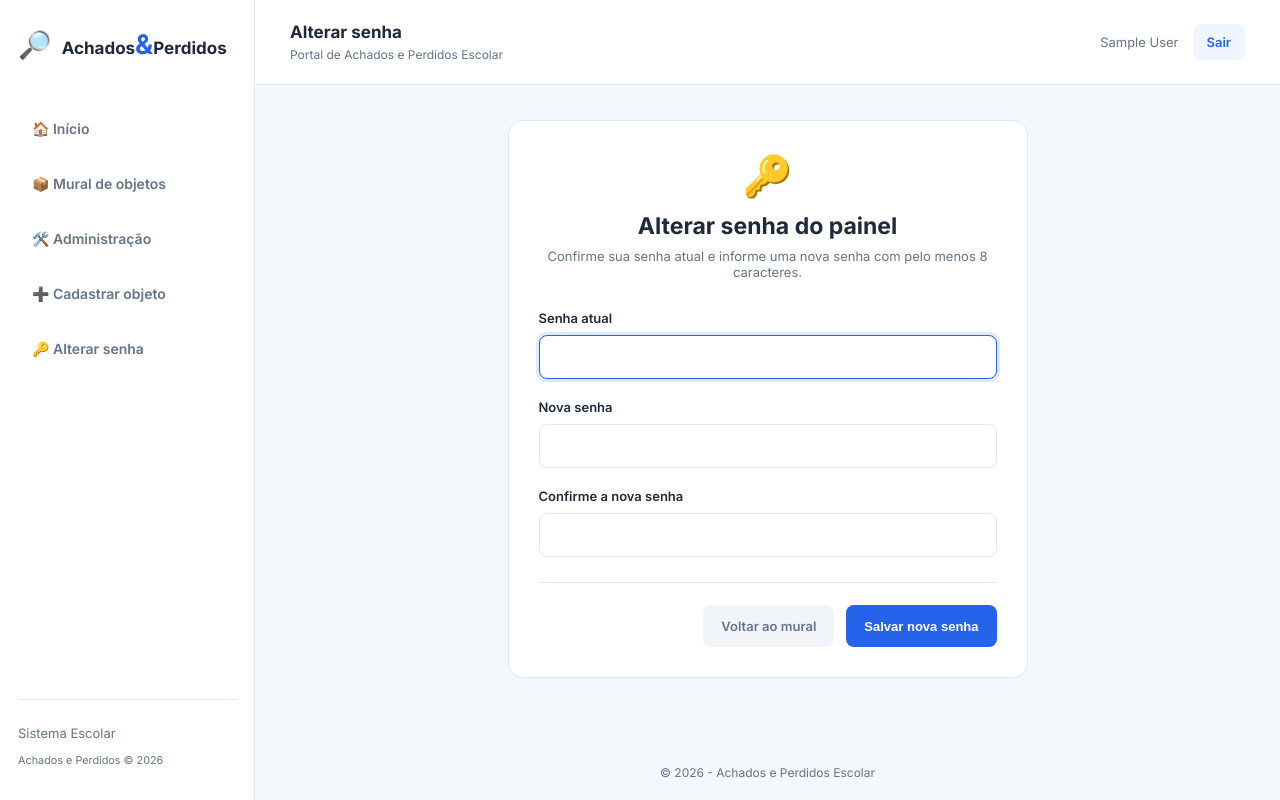
After one commit to DaviSilvamberg/Achados-e-perdidos, a Laravel app: page /admin/senha in a window 1280 px wide. The commit adds this page. Run offline with Laravel 12, Linux system fonts and the light colour scheme; the visitor is signed in with stand-in values (Sample User, id 1).

Commit message:
Atualização final do código.

```diff
--- a/app/Http/Controllers/AdminAuthController.php
+++ b/app/Http/Controllers/AdminAuthController.php
@@ -2,10 +2,12 @@
 
 namespace App\Http\Controllers;
 
+use App\Models\User;
 use Illuminate\Contracts\View\View;
 use Illuminate\Http\RedirectResponse;
 use Illuminate\Http\Request;
 use Illuminate\Support\Facades\Auth;
+use Illuminate\Support\Facades\Hash;
 
 class AdminAuthController extends Controller
 {
@@ -21,29 +23,39 @@ class AdminAuthController extends Controller
     public function store(Request $request): RedirectResponse
     {
         $credentials = $request->validate([
-            'email' => ['required', 'email'],
             'password' => ['required', 'string'],
         ]);
 
-        if (! Auth::attempt($credentials, $request->boolean('remember'))) {
+        $admin = User::query()->where('is_admin', true)->first();
+
+        if ($admin === null || ! Hash::check($credentials['password'], $admin->password)) {
             return back()->withErrors([
-                'email' => 'E-mail ou senha inválidos.',
-            ])->onlyInput('email');
+                'password' => 'Senha inválida.',
+            ])->onlyInput('remember');
         }
 
-        if (! Auth::user()->isAdmin()) {
-            Auth::logout();
-            $request->session()->invalidate();
-            $request->session()->regenerateToken();
-
-            return redirect()->route('login')->withErrors([
-                'email' => 'Esta conta não possui acesso de administrador.',
-            ])->onlyInput('email');
-        }
-
+        Auth::login($admin, $request->boolean('remember'));
         $request->session()->regenerate();
 
         return redirect()->intended(route('admin.dashboard'));
+    }
+
+    public function editPassword(): View
+    {
+        return view('auth.admin-password');
+    }
+
+    public function updatePassword(Request $request): RedirectResponse
+    {
+        $data = $request->validate([
+            'current_password' => ['required', 'current_password'],
+            'password' => ['required', 'string', 'min:8', 'max:255', 'confirmed'],
+        ]);
+
+        $request->user()->update(['password' => $data['password']]);
+
+        return redirect()->route('admin.password.edit')
+            ->with('success', 'Senha alterada com sucesso.');
     }
 
     public function destroy(Request $request): RedirectResponse
--- a/config/admin.php
+++ b/config/admin.php
@@ -1,6 +1,5 @@
 <?php
 
 return [
-    'email' => env('ADMIN_EMAIL'),
     'password' => env('ADMIN_PASSWORD'),
 ];
--- /dev/null
+++ b/resources/views/auth/admin-password.blade.php
@@ -0,0 +1,38 @@
+@extends('layouts.app')
+
+@section('title', 'Alterar senha do administrador')
+@section('page-title', 'Alterar senha')
+
+@section('content')
+    <div class="form-container login-container">
+        <div class="form-heading">
+            <div class="form-icon">🔑</div>
+            <h1>Alterar senha do painel</h1>
+            <p>Confirme sua senha atual e informe uma nova senha com pelo menos 8 caracteres.</p>
+        </div>
+
+        <form action="{{ route('admin.password.update') }}" method="POST">
+            @csrf
+
+            <div class="form-group">
+                <label for="current_password">Senha atual</label>
+                <input id="current_password" type="password" name="current_password" autocomplete="current-password" required autofocus>
+            </div>
+
+            <div class="form-group login-password">
+                <label for="password">Nova senha</label>
+                <input id="password" type="password" name="password" autocomplete="new-password" required>
+            </div>
+
+            <div class="form-group login-password">
+                <label for="password_confirmation">Confirme a nova senha</label>
+                <input id="password_confirmation" type="password" name="password_confirmation" autocomplete="new-password" required>
+            </div>
+
+            <div class="form-buttons">
+                <a href="{{ route('objetos.index') }}" class="btn-cancel">Voltar ao mural</a>
+                <button type="submit" class="btn-primary">Salvar nova senha</button>
+            </div>
+        </form>
+    </div>
+@endsection
--- a/resources/views/layouts/app.blade.php
+++ b/resources/views/layouts/app.blade.php
@@ -33,6 +33,10 @@
 
                 <a href="{{ route('objetos.create') }}" class="nav-link">
                     ➕ Cadastrar objeto
+                </a>
+
+                <a href="{{ route('admin.password.edit') }}" class="nav-link">
+                    🔑 Alterar senha
                 </a>
             @else
                 <a href="{{ route('login') }}" class="nav-link">
--- a/routes/web.php
+++ b/routes/web.php
@@ -22,6 +22,8 @@ Route::get('/objetos', [ObjetoController::class, 'index'])->name('objetos.index'
 
 Route::middleware(['auth', 'can:administrar-objetos'])->group(function (): void {
     Route::get('/admin', fn () => redirect()->route('objetos.index'))->name('admin.dashboard');
+    Route::get('/admin/senha', [AdminAuthController::class, 'editPassword'])->name('admin.password.edit');
+    Route::post('/admin/senha', [AdminAuthController::class, 'updatePassword'])->name('admin.password.update');
 
     Route::resource('objetos', ObjetoController::class)->only([
         'create',
```
Also changed, not shown: database/seeders/AdminUserSeeder.php (+9 -10 lines), resources/views/auth/admin-login.blade.php (+2 -7 lines), tests/Feature/ObjetoAccessTest.php (+89 -11 lines), README.md, 1 other file.
